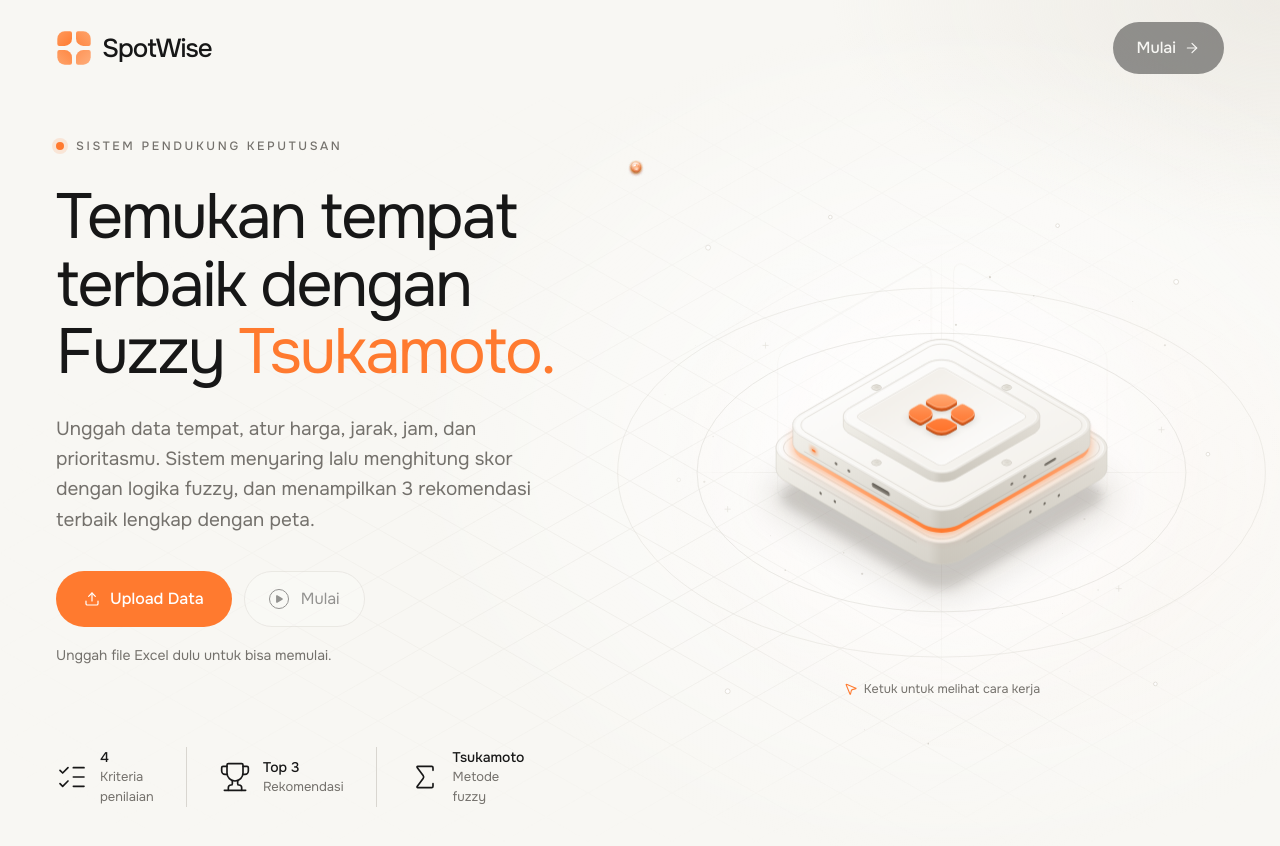
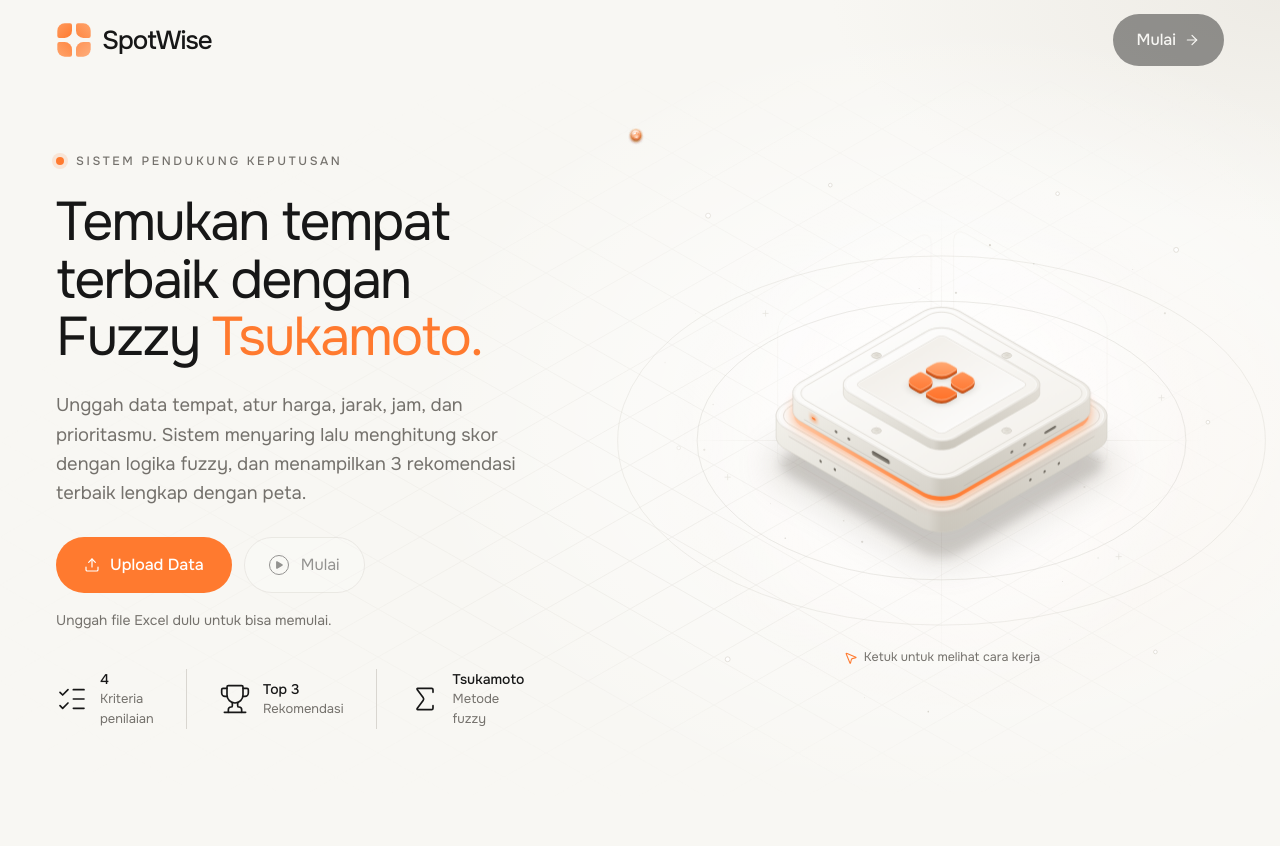
Before and after one commit to mnbls/SpotWise, a React (Vite) app: page / in a window 1280 px wide. After the commit the page ends 800 px from the top, so only its background shows below. Built offline with nearby package versions, Linux system fonts and the light colour scheme.

Commit message:
Buat hero beranda muat satu layar di zoom 100% pada desktop

```diff
--- a/src/components/ui/syntra-hero.tsx
+++ b/src/components/ui/syntra-hero.tsx
@@ -45,6 +45,7 @@ const BLOCK_CSS = `
 .n3-root {
   --n3-gutter: 20px;
   --n3-nav-space: 76px; /* replaced by the measured height of the real nav */
+  --n3-pad-y: clamp(0.75rem, 3vh, 2.5rem); /* hero top and bottom padding on desktop */
 }
 
 @media (min-width: 640px) {
@@ -79,6 +80,13 @@ const BLOCK_CSS = `
   font-size: clamp(2.5rem, 1.1rem + 3.6vw, 4.35rem);
   line-height: 1.06;
   letter-spacing: -0.035em;
+}
+
+/* On desktop the headline also follows the screen height, so the hero fits one screen at 100% zoom. */
+@media (min-width: 1024px) {
+  .n3-h1 {
+    font-size: clamp(2.25rem, min(1.1rem + 3.6vw, 6.8vh), 4.35rem);
+  }
 }
 
 .n3-bg {
@@ -1760,7 +1768,7 @@ const CoreVisual = () => {
           ref={visualRef}
           onPointerMove={handlePointerMove}
           onPointerLeave={handlePointerLeave}
-          className='n3-enter @container relative -my-[6%] -ml-[12.5%] aspect-square w-[125%] max-w-none md:mx-auto md:my-0 md:w-full md:max-w-[840px] lg:mx-0 lg:w-[104%] lg:max-w-none'
+          className='n3-enter @container relative -my-[6%] -ml-[12.5%] aspect-square w-[125%] max-w-none md:mx-auto md:my-0 md:w-full md:max-w-[840px] lg:mx-auto lg:w-[min(104%,calc(100dvh_-_var(--n3-nav-space)_-_2*var(--n3-pad-y)))] lg:max-w-none'
         >
           <div className='absolute inset-0'>
             <div aria-hidden className='n3-halo pointer-events-none absolute inset-[6%]' />
@@ -1892,7 +1900,7 @@ const HeroCopy = ({ onUpload, onStart, fileName }: HeroCopyProps) => {
         {COPY.eyebrow}
       </p>
 
-      <h1 id='n3-title' {...rise(0.18)} className='n3-rise n3-h1 text-(color:--color-n3-ink) mt-7 font-normal'>
+      <h1 id='n3-title' {...rise(0.18)} className='n3-rise n3-h1 text-(color:--color-n3-ink) mt-[clamp(1rem,3vh,1.75rem)] font-normal'>
         {COPY.headline.map((line, i) => (
           <span key={line} className='block'>
             {line}
@@ -1903,12 +1911,12 @@ const HeroCopy = ({ onUpload, onStart, fileName }: HeroCopyProps) => {
 
       <p
         {...rise(0.3)}
-        className='n3-rise text-(color:--color-n3-grey) mt-7 max-w-[30rem] text-[17px] leading-[1.6] lg:text-[19px]'
+        className='n3-rise text-(color:--color-n3-grey) mt-[clamp(1rem,3vh,1.75rem)] max-w-[30rem] text-[17px] leading-[1.6] lg:text-[clamp(16px,2.3vh,19px)]'
       >
         {COPY.body}
       </p>
 
-      <div {...rise(0.4)} className='n3-rise mt-9 flex flex-wrap items-center gap-3'>
+      <div {...rise(0.4)} className='n3-rise mt-[clamp(1.25rem,3.5vh,2.25rem)] flex flex-wrap items-center gap-3'>
         <input
           ref={fileRef}
           type='file'
@@ -1960,7 +1968,7 @@ const HeroCopy = ({ onUpload, onStart, fileName }: HeroCopyProps) => {
         )}
       </p>
 
-      <dl {...rise(0.58)} className='n3-rise mt-12 grid grid-cols-3 sm:flex sm:items-stretch lg:mt-20'>
+      <dl {...rise(0.58)} className='n3-rise mt-12 grid grid-cols-3 sm:flex sm:items-stretch lg:mt-[clamp(1.25rem,4.5vh,5rem)]'>
         {METRICS.map(({ value, label, icon }, i) => {
           const Icon = ICONS[icon]
 
@@ -2089,7 +2097,7 @@ const Hero = ({ onUpload, onStart, fileName }: HeroCopyProps) => {
   return (
     <section id='top' aria-labelledby='n3-title' className='n3-hero relative isolate overflow-x-clip'>
       <HeroFloor />
-      <div className='n3-frame mx-auto grid max-w-360 items-center gap-6 pt-6 pb-12 lg:min-h-[inherit] lg:grid-cols-[minmax(0,0.9fr)_minmax(0,1.1fr)] lg:gap-12 lg:py-10 xl:grid-cols-[minmax(0,0.92fr)_minmax(0,1.08fr)] xl:gap-20'>
+      <div className='n3-frame mx-auto grid max-w-360 items-center gap-6 pt-6 pb-12 lg:min-h-[inherit] lg:grid-cols-[minmax(0,0.9fr)_minmax(0,1.1fr)] lg:gap-12 lg:py-(--n3-pad-y) xl:grid-cols-[minmax(0,0.92fr)_minmax(0,1.08fr)] xl:gap-20'>
         <HeroCopy onUpload={onUpload} onStart={onStart} fileName={fileName} />
         <CoreVisual />
       </div>
@@ -2138,7 +2146,7 @@ const Navbar = ({ onStart, canStart }: { onStart: () => void; canStart: boolean
         <div className={cn('n3-nav-bar', scrolled && 'n3-nav-bar-scrolled')}>
           <nav
             aria-label='Utama'
-            className='n3-frame mx-auto flex h-18 max-w-360 items-center justify-between lg:h-24'
+            className='n3-frame mx-auto flex h-18 max-w-360 items-center justify-between lg:h-20'
           >
             <a href='#top' aria-label='SpotWise beranda' className='text-(color:--color-n3-ink) flex items-center gap-2.5'>
               <SyntraMark className='size-9' />
```
